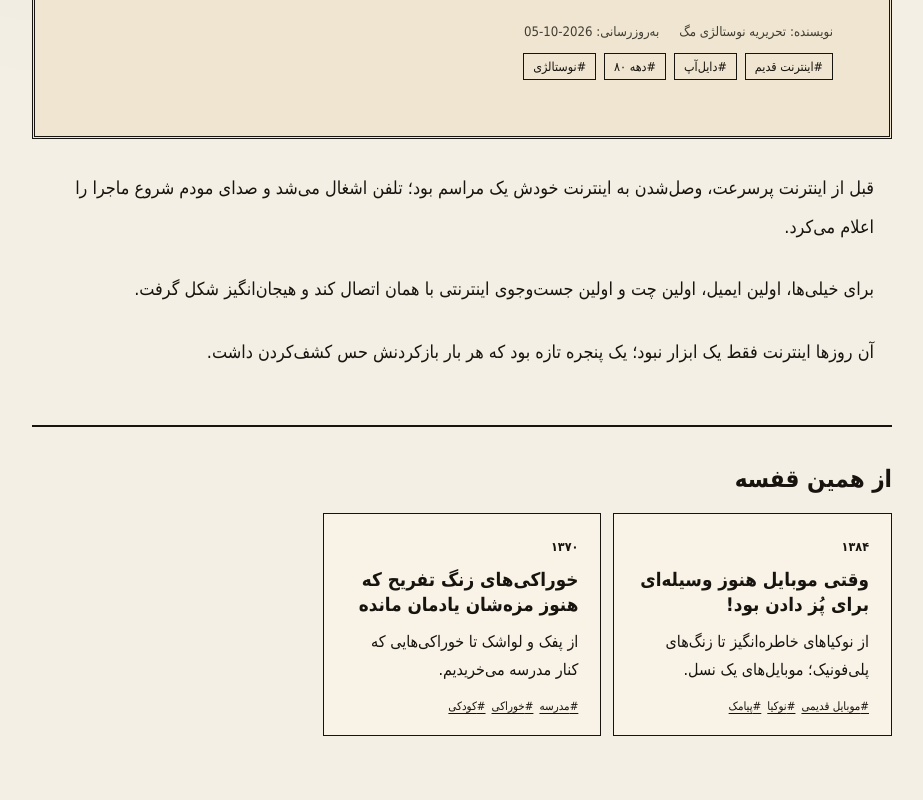
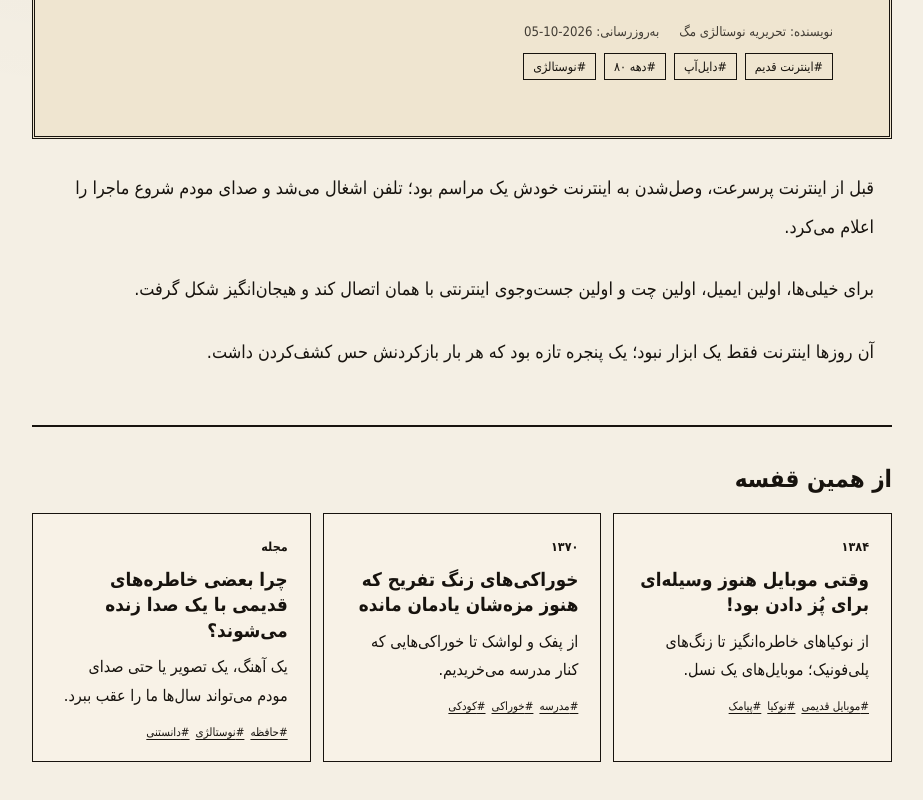
Before and after one commit to mohammadghadimi88/nostalgia-mag, a Next.js app: page /article/dialup-internet in a window 1280 px wide. Shown: the part 470-1270 px from the top of the page, without its empty margins (178-1101 px from the left). Built offline with nearby package versions, Linux system fonts and the light colour scheme; no server answers.

Commit message:
Use topic-aware related articles

```diff
--- a/app/article/[slug]/page.tsx
+++ b/app/article/[slug]/page.tsx
@@ -1,7 +1,7 @@
 import Link from "next/link";
 import ArticleCard from "@/components/ArticleCard";
 import { notFound } from "next/navigation";
-import { getArticle, getArticlesBySection, getSection, articles } from "@/lib/content";
+import { getArticle, getRelatedArticles, getSection, articles } from "@/lib/content";
 
 export function generateStaticParams() {
   return articles.map((article) => ({ slug: article.slug }));
@@ -27,9 +27,7 @@ export default async function ArticlePage({ params }: { params: Promise<{ slug:
   if (!article) notFound();
 
   const section = getSection(article.section);
-  const related = getArticlesBySection(article.section)
-    .filter((item) => item.slug !== article.slug)
-    .slice(0, 3);
+  const related = getRelatedArticles(article, 3);
 
   const jsonLd = {
     "@context": "https://schema.org",
```
